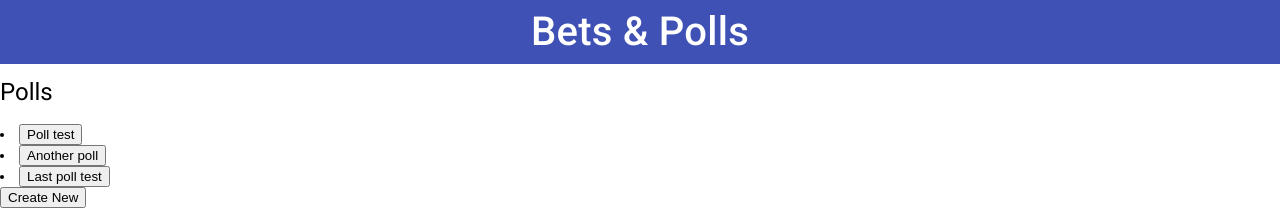
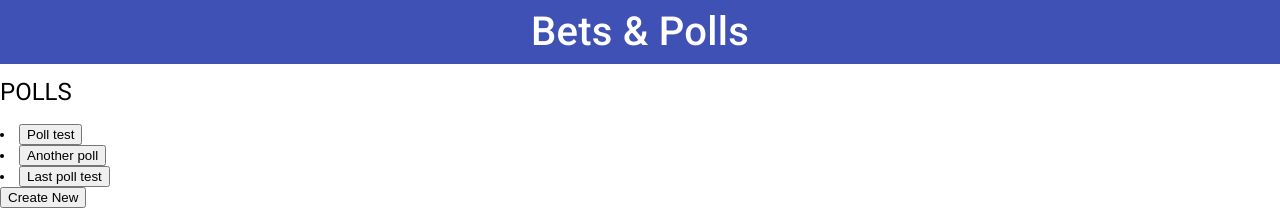
Before and after one commit to gabtrembb/gabtrembb.github.io, an Angular app: page / in a window 1280 px wide. Shown: the top 210 px of the page. Built offline with nearby package versions, Linux system fonts and the light colour scheme.

Commit message:
build again

```diff
--- a/src/app/home/home.component.html
+++ b/src/app/home/home.component.html
@@ -5,7 +5,7 @@
         </mat-toolbar-row>
     </mat-toolbar>
 </p>
-<h1>Polls</h1>
+<h1>POLLS</h1>
 <li *ngFor="let poll of pollService.polls;">
     <button mat-button>{{poll.name}}</button>
 </li>
```
Also changed, not shown: 7 other files (tests, documents, lock files or other folders).
